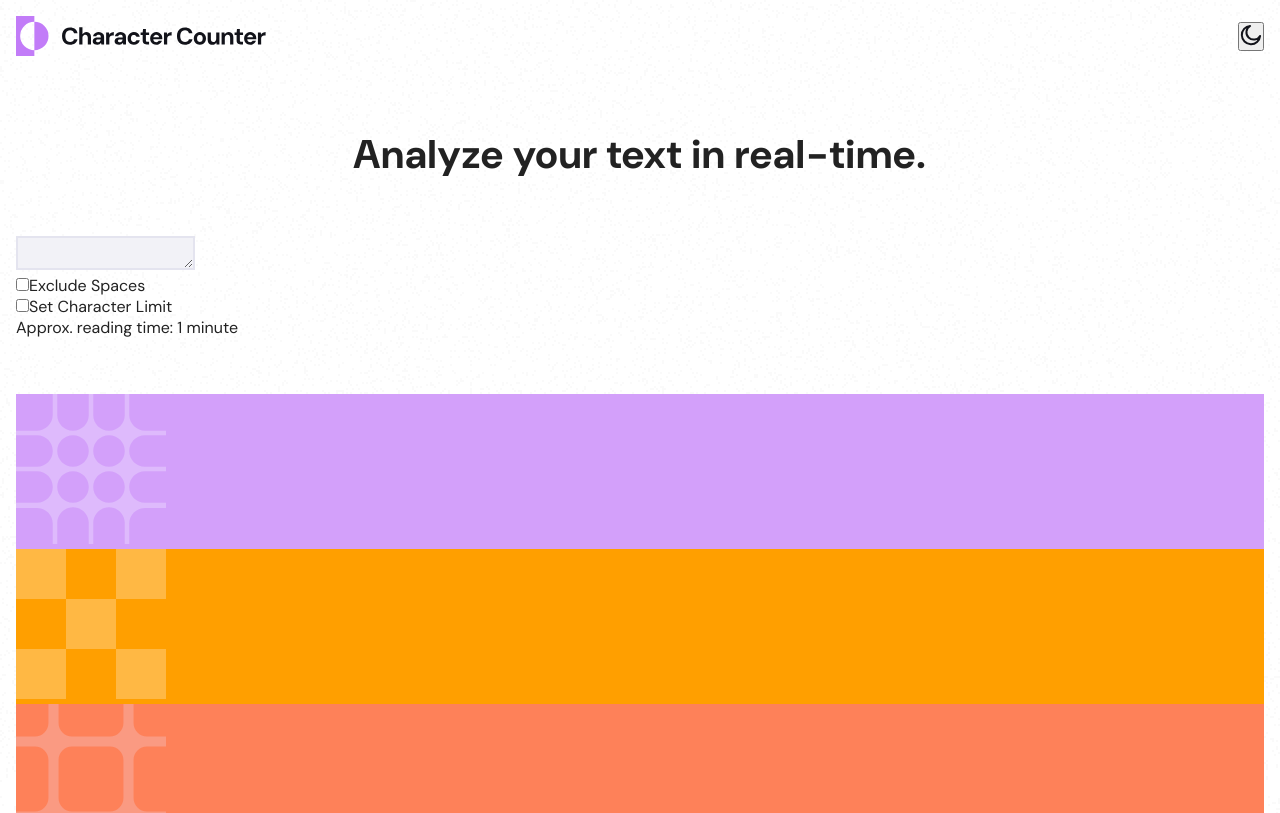
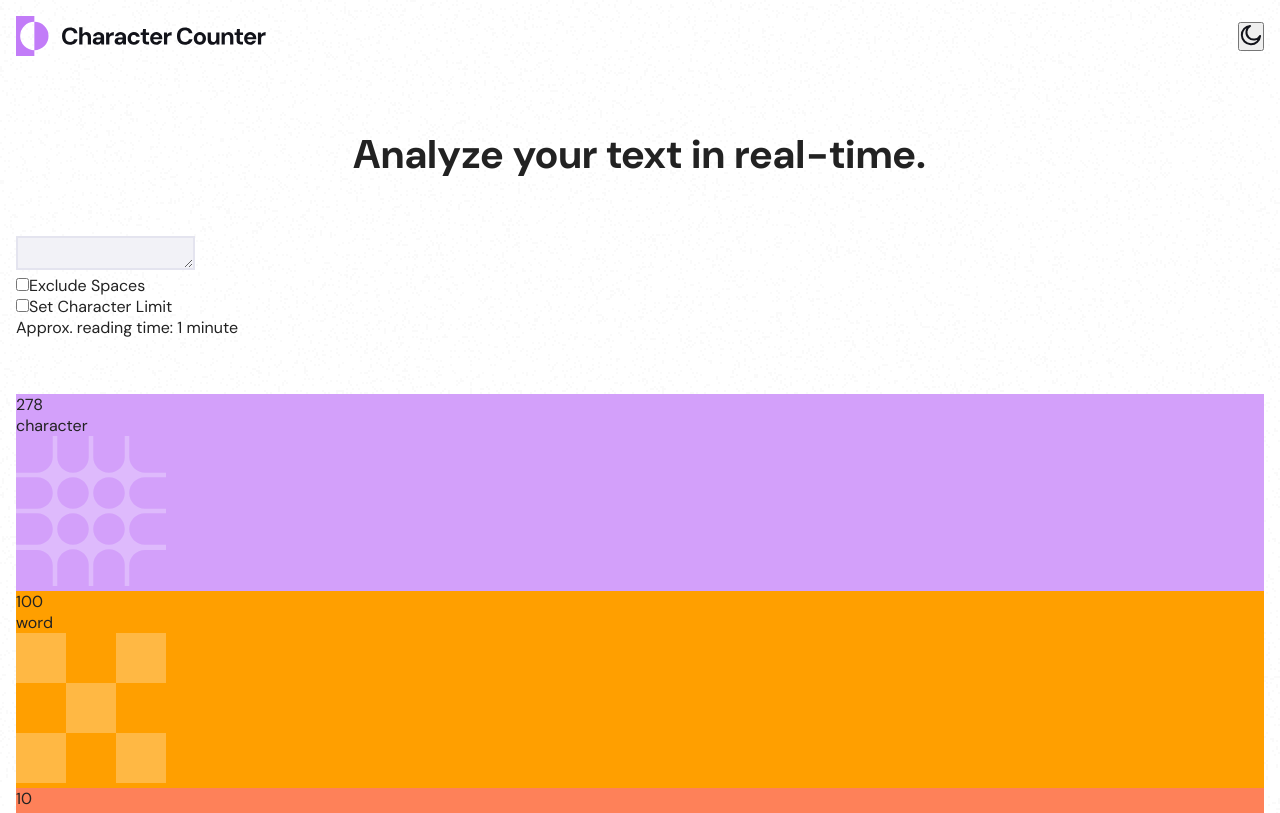
Before and after one commit to MNKPP/character_counter, a React (Vite) app: page / in a window 1280 px wide. Shown: the top 813 px of the page. Built offline with nearby package versions, Linux system fonts and the light colour scheme.

Commit message:
Pass the valueTextArea in TextCounter. (To use later for the counter function) Remove the color switch and use the style module to have less code. And add a switch to know which components have to count characters, words and sentences and pass the function it to CounterBlock.jsx.

```diff
--- a/src/App.jsx
+++ b/src/App.jsx
@@ -14,10 +14,8 @@ function App() {
         setIsDarkMode(!isDarkMode);
     }
 
-    // J'ai 3 remontées à faire
     function handleChange(event) {
         setValueTextArea(event.target.value)
-        console.log(event.target.value);
     }
 
   return (
@@ -28,7 +26,7 @@ function App() {
         </div>
         <h1>Analyze your text in real-time.</h1>
         <TextArea onTextAreaChange={handleChange} valueTextArea={valueTextArea}/>
-        <TextCounter />
+        <TextCounter valueTextArea={valueTextArea}/>
         <TextDensity />
     </div>
   )
--- a/src/components/DisplayCounterBlock.jsx
+++ b/src/components/DisplayCounterBlock.jsx
@@ -1,25 +1,29 @@
 import s from './DisplayCounterBlock.module.scss';
-import CounterBlock from "./CounterBlock.jsx";
+import CounterBlock from './CounterBlock.jsx';
 
-function DisplayCounterBlock({src, alt, variant}) {
+function DisplayCounterBlock({ src, alt, variant, countType }) {
 
-    function variantColor() {
-        switch (variant) {
-            case 'purple':
-                return s.purple;
-            case 'orange':
-                return s.orange;
-            case 'yellow':
-                return s.yellow;
+    const variantClass = s[variant] || '';
+
+    function getCount() {
+        switch (countType) {
+            case 'character':
+                return 278;
+            case 'word':
+                return 100;
+            case 'sentence':
+                return 10;
+            default:
+                return 0;
         }
     }
 
     return (
-        <div className={`${s.counterBlock} ${variantColor()}`}>
-            <CounterBlock />
-            <img src={src} alt={alt}/>
+        <div className={`${s.counterBlock} ${variantClass}`}>
+            <CounterBlock counter={getCount()} text={countType} />
+            <img src={src} alt={alt} />
         </div>
-    )
+    );
 }
 
 export default DisplayCounterBlock;
--- a/src/containers/TextCounter.jsx
+++ b/src/containers/TextCounter.jsx
@@ -1,22 +1,29 @@
 import DisplayCounterBlock from "../components/DisplayCounterBlock.jsx";
 
-function TextCounter() {
+function TextCounter({ valueTextArea }) {
+
     return (
         <div className="text-counter">
             <DisplayCounterBlock
+                valueTextArea={valueTextArea}
                 src="./src/assets/images/pattern-character-count.svg"
                 alt="Pattern character count"
                 variant="purple"
+                countType="character"
             />
             <DisplayCounterBlock
+                valueTextArea={valueTextArea}
                 src="./src/assets/images/pattern-word-count.svg"
                 alt="Pattern word count"
                 variant="yellow"
+                countType="word"
             />
             <DisplayCounterBlock
+                valueTextArea={valueTextArea}
                 src="./src/assets/images/pattern-sentence-count.svg"
                 alt="Pattern sentence count"
                 variant="orange"
+                countType="sentence"
             />
         </div>
     )
```
